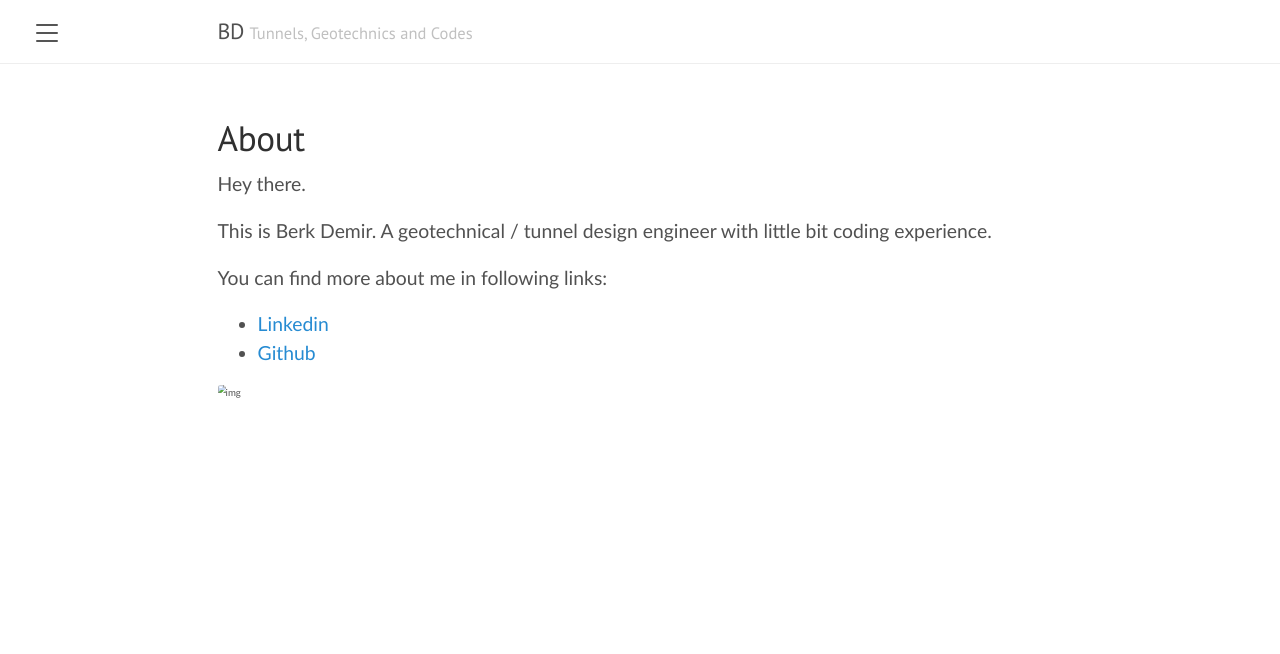
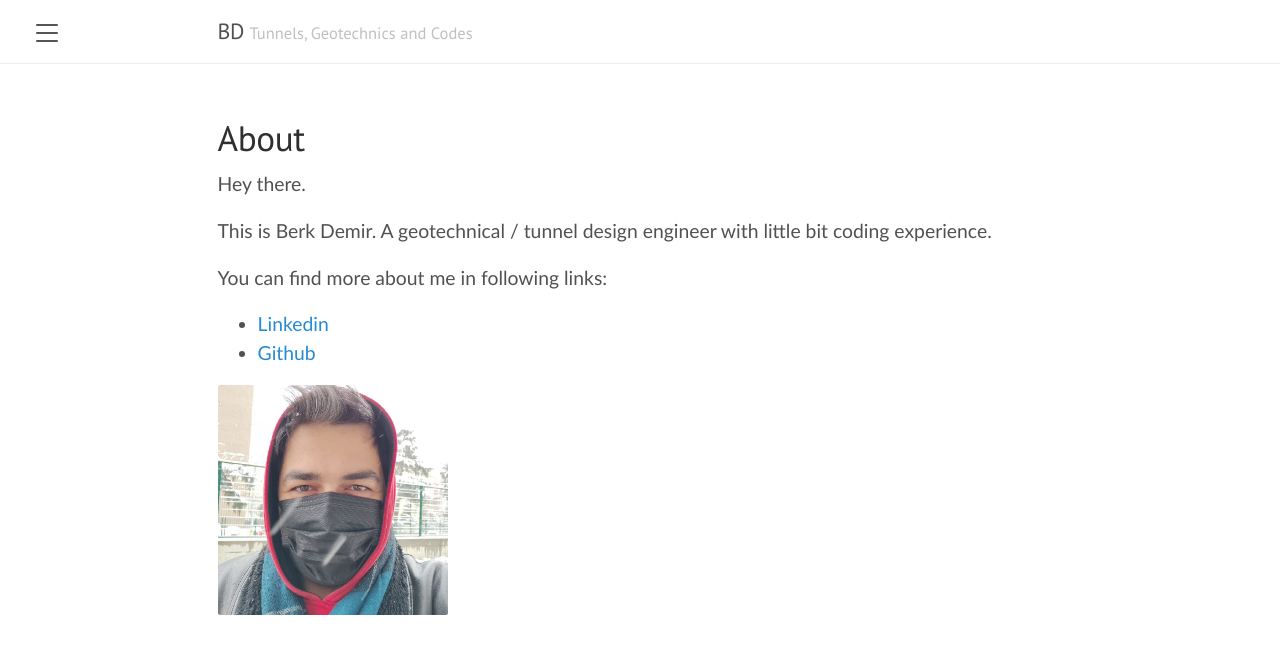
Before and after one commit to hdoer/berkdemir.github.io, a Jekyll site: the page built from about.md, in a window 1280 px wide. Shown: the top 654 px of the page. Built offline with Jekyll 4.4.1, drawn with Linux system fonts in a browser that asks for light colours.

Commit message:
Update about.md

```diff
--- a/about.md
+++ b/about.md
@@ -12,4 +12,4 @@ You can find more about me in following links:
 * [Linkedin](https://www.linkedin.com/in/bdberkdemir/)
 * [Github](https://github.com/berkdemir)
 
-<img src="images/profile.png" alt="img" style="zoom:50%;" />
+<img src="/images/profile.png" alt="img" style="zoom:50%;" />
```
